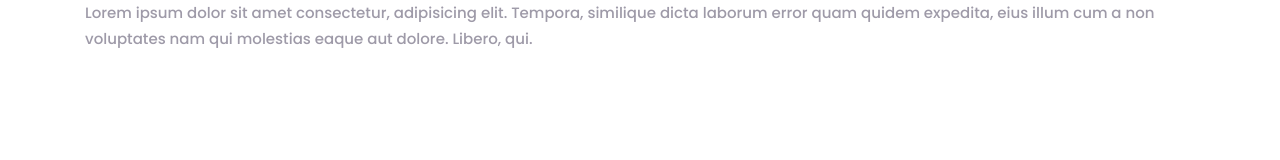
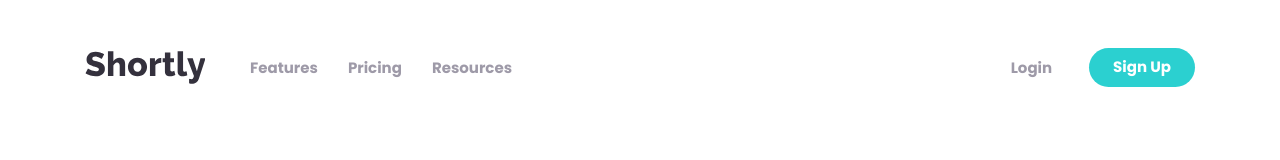
Before and after one commit to davrsirius/shortly, a plain HTML site: page index.html in a window 1280 px wide. Drawn offline with Linux system fonts and the light colour scheme.

Commit message:
Add site-header

```diff
--- a/css/styles.css
+++ b/css/styles.css
@@ -1,14 +1,13 @@
 /* CUSTOM PROPS */
 :root {
   --text-color: #9E9AA8;
-  --heading-color: #34313D;
+  --text-color-dark: #34313D;
   --accent-color: #2BD0D0;
   --accent-color-hover: #9AE3E3;
-  --light-bg:  #EFF1F7;
+  --light-bg: #EFF1F7;
   --dark-bg: #232127;
   --error-color: #F46363;
 }
-
 
 /* FONTS */
 @font-face {
@@ -79,6 +78,48 @@ img {
   height: auto;
 }
 
+/* BUTTONS */
+
+
+.button {
+  display: inline-block;
+  padding: 14px 40px 12px;
+  border-radius: 28px;
+  border: none;
+  text-decoration: none;
+  text-align: center;
+  background-color: var(--accent-color);
+  color: #fff;
+  font-weight: bold;
+  font-size: 20px;
+  line-height: 1.5;
+  cursor: pointer;
+}
+.button:hover {
+  background-color: var(--accent-color-hover);
+}
+.button:active {
+  opacity: 0.6;
+
+}
+.button--small {
+  padding: 8px 24px;
+  font-size: 15px;
+  line-height: 22.5px;
+}
+
+.button--big {
+  padding: 18px 40px 16px;
+}
+
+.button--rectangle {
+  border-radius: 5px;
+}
+
+.button--rectangle-big {
+  border-radius: 10px;
+}
+
 
 /* CONTAINER */
 
@@ -98,13 +139,121 @@ img {
 }
 
 
+/* SITE-HEADER */
+.site-header {
+  background-color: #fff;
+  padding-top: 48px;
+  padding-bottom: 48px;
+  font-weight: bold;
+  line-height: normal;
+}
+
+.site-header__container {
+  display: flex;
+  align-items: center;
+}
+
+.site-header__logo {
+  margin-right: 45px;
+}
+
+/* LOGO */
+.logo {
+  display: inline-block;
+}
+
+.logo:hover {
+  opacity: 0.8;
+}
+
+.logo:active {
+  opacity: 0.6;
+}
+
+.logo_img {
+  display: block;
+  width: 120px;
+  height: 33px;
+  object-fit: cover;
+}
+
+/* SITENAV */
+.site-header__sitenav {
+  margin-right: auto;
+}
+
+.sitenav__list {
+  display: flex;
+  list-style: none;
+  padding: 0;
+  margin: 0;
+}
+
+.sitenav__item:not(:last-child) {
+  margin-right: 30px;
+}
+
+.sitenav__link {
+  display: block;
+  text-decoration: none;
+  color: var(--text-color);
+}
+
+.sitenav__link:hover {
+  color: var(--text-color-dark);
+}
+
+.sitenav__link:active {
+  opacity: 0.6;
+}
+
+/* SITE-HEADER-AUTH */
+.site-header__auth {
+  margin-left: 45px;
+  display: flex;
+  align-items: center;
+}
+
+.site-header__login-link {
+  margin-right: 37px;
+  color: var(--text-color);
+  text-decoration: none;
+}
+.site-header__login-link:hover {
+  color: var(--text-color-dark);
+}
+.site-header__login-link:active {
+  opacity: 0.6;
+}
+
+
+
+
+
+
+
+
+
+
+
+
+
+
+
+
+
+
+
+
+
+
+
+
+
 /* RETINA BACKGROUNDS */
-@media
-only screen and (-webkit-min-device-pixel-ratio: 2),
-only screen and (   min--moz-device-pixel-ratio: 2),
-only screen and (     -o-min-device-pixel-ratio: 2/1),
-only screen and (        min-device-pixel-ratio: 2),
-only screen and (                min-resolution: 192dpi),
-only screen and (                min-resolution: 2dppx) {
-
-}
+@media only screen and (-webkit-min-device-pixel-ratio: 2),
+only screen and (min--moz-device-pixel-ratio: 2),
+only screen and (-o-min-device-pixel-ratio: 2/1),
+only screen and (min-device-pixel-ratio: 2),
+only screen and (min-resolution: 192dpi),
+only screen and (min-resolution: 2dppx) {}
--- a/index.html
+++ b/index.html
@@ -1,5 +1,6 @@
 <!DOCTYPE html>
 <html lang="en">
+
 <head>
   <meta charset="UTF-8">
   <meta http-equiv="X-UA-Compatible" content="IE=edge">
@@ -11,12 +12,33 @@
   <link rel="stylesheet" href="css/styles.css">
 
 </head>
+
 <body>
-  <div class="container">
-    Lorem ipsum dolor sit amet consectetur, adipisicing elit. Tempora, similique dicta laborum error quam quidem expedita, eius illum cum a non voluptates nam qui molestias eaque aut dolore. Libero, qui.
-  </div>
+  <!-- SITE-HEADER -->
+  <header class="site-header">
+    <div class="site-header__container container">
+      <!-- LOGO -->
+      <a href="index.html" class="site-header__logo logo">
+        <img class="logo_img" src="img/shortly-logo.svg" alt="Shortly logo" width="120" height="33">
+      </a>
+      <!-- SITENAV -->
+      <nav class="sitenav site-header__sitenav">
+        <ul class="sitenav__list">
+          <li class="sitenav__item"><a class="sitenav__link" href="#">Features</a></li>
+          <li class="sitenav__item"><a class="sitenav__link" href="#">Pricing</a></li>
+          <li class="sitenav__item"><a class="sitenav__link" href="#">Resources</a></li>
+        </ul>
+      </nav>
 
+      <!-- AUTH -->
+      <div class="site-header__auth">
+        <a class="site-header__login-link" href="#">Login</a>
+        <a class="button button--small" href="#">Sign Up</a>
+      </div>
+    </div>
+  </header>
 
   <script src="js/main.js"></script>
 </body>
+
 </html>
```
Also changed, not shown: img/shortly-logo.svg (added). Lines whose indentation alone changed are shown as unchanged.
